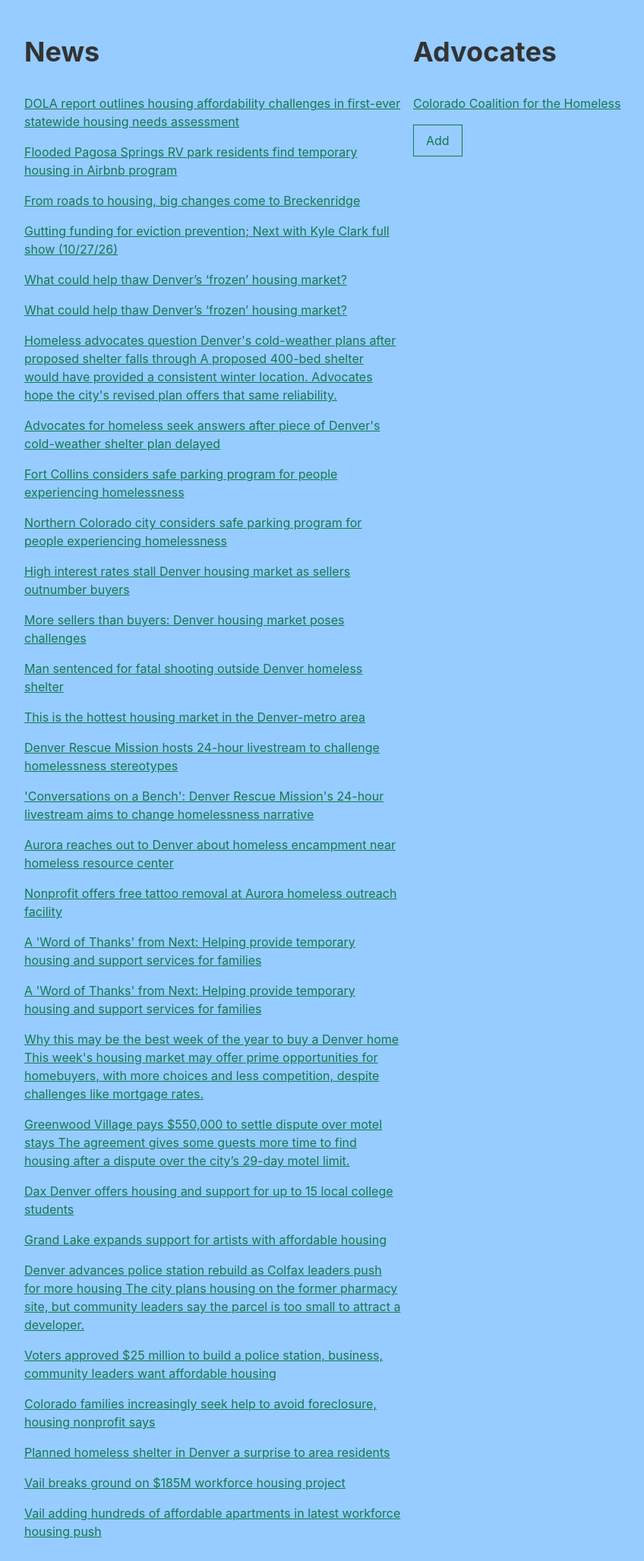
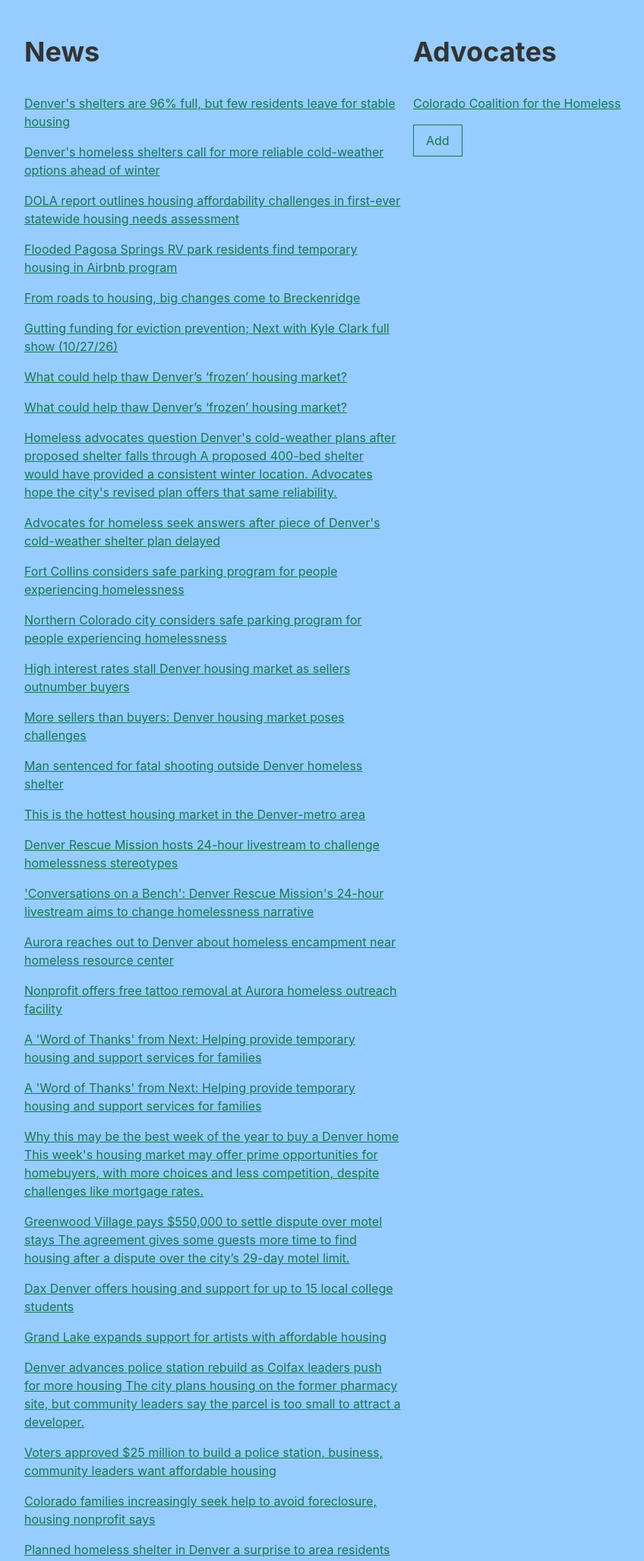
Before and after one commit to sreynen/denver-housing-justice, a plain HTML site: page docs/index.html in a window 1280 px wide. Shown: the part 334-2389 px from the top of the page at 76% size, without its empty margins (104-952 px from the left). Drawn offline with nearby package versions, Linux system fonts and the light colour scheme.

Commit message:
Latest update: Wed Nov 11 06:38:26 UTC 2026

```diff
--- a/docs/index.html
+++ b/docs/index.html
@@ -12,7 +12,9 @@
       </div>
       <div class="fl w-50 pa2">
         <h2 class="f2">News</h2>
-        <ul class="list pl0"><li class="mb3"><a class="link dark-green underline dim" href="https://www.9news.com/video/money/economy/dola-report-housing-affordability-assessment/73-ab276b22-5299-411f-838b-faf0d24c70cd">DOLA report outlines housing affordability challenges in first-ever statewide housing needs assessment</a></li>
+        <ul class="list pl0"><li class="mb3"><a class="link dark-green underline dim" href="https://www.9news.com/article/news/local/denvers-shelters-stable-housing-residents/73-8e82439c-e110-4db2-82bd-d47d488a49dc">Denver's shelters are 96% full, but few residents leave for stable housing</a></li>
+<li class="mb3"><a class="link dark-green underline dim" href="https://www.9news.com/video/news/local/denvers-homeless-shelters-call-for-more-reliable-cold-weather-options-ahead-of-winter/73-228a4daf-ced8-4c86-88af-9f174ca04fe9">Denver's homeless shelters call for more reliable cold-weather options ahead of winter</a></li>
+<li class="mb3"><a class="link dark-green underline dim" href="https://www.9news.com/video/money/economy/dola-report-housing-affordability-assessment/73-ab276b22-5299-411f-838b-faf0d24c70cd">DOLA report outlines housing affordability challenges in first-ever statewide housing needs assessment</a></li>
 <li class="mb3"><a class="link dark-green underline dim" href="https://www.9news.com/article/news/local/colorado-news/pagosa-springs-rv-park-residents-temporary-housing-airbnb-program/73-f941b141-c267-4567-bfa3-fade5a5e272c">Flooded Pagosa Springs RV park residents find temporary housing in Airbnb program</a></li>
 <li class="mb3"><a class="link dark-green underline dim" href="https://www.9news.com/video/life/style/colorado-guide/from-roads-to-housing-big-changes-come-to-breckenridge/73-dc6c82c9-f6eb-4647-b17b-4b31d2e6c5fd">From roads to housing, big changes come to Breckenridge</a></li>
 <li class="mb3"><a class="link dark-green underline dim" href="https://www.9news.com/video/news/local/next/next-with-kyle-clark/gutting-funding-for-eviction-prevention-next-with-kyle-clark-full-show-102726/73-b7b682ec-7a1f-4949-a4ad-df7cd5b9c7b9">Gutting funding for eviction prevention; Next with Kyle Clark full show (10/27/26)</a></li>
@@ -40,8 +42,6 @@
 <li class="mb3"><a class="link dark-green underline dim" href="https://www.9news.com/video/news/local/local-politics/voters-25-million-police-station-affordable-housing/73-5aaa076f-534c-4e0d-ab41-20d3e73a0971">Voters approved $25 million to build a police station, business, community leaders want affordable housing</a></li>
 <li class="mb3"><a class="link dark-green underline dim" href="https://www.9news.com/article/money/economy/colorado-families-foreclosure/73-500d759b-dfe8-47d0-a7a5-73600e592a4d">Colorado families increasingly seek help to avoid foreclosure, housing nonprofit says</a></li>
 <li class="mb3"><a class="link dark-green underline dim" href="https://www.9news.com/video/news/local/planned-homeless-shelter-in-denver-a-surprise-to-area-residents/73-dd83b99c-b899-4753-b4fa-9c67f734f4b8">Planned homeless shelter in Denver a surprise to area residents</a></li>
-<li class="mb3"><a class="link dark-green underline dim" href="https://www.9news.com/article/money/business/vail-affordable-apartments-workforce-housing/73-ef2f4859-6f1e-49cb-9f1c-165388bb1a94">Vail breaks ground on $185M workforce housing project</a></li>
-<li class="mb3"><a class="link dark-green underline dim" href="https://www.9news.com/video/money/markets/real-estate/vail-adding-hundreds-of-affordable-apartments-in-latest-workforce-housing-push/73-b1a94d00-8f8f-4cc5-bc7b-9f19466b8653">Vail adding hundreds of affordable apartments in latest workforce housing push</a></li>
 </ul>
 
       </div>
```
Also changed, not shown: docs/feed.json (+1 -1 lines).
